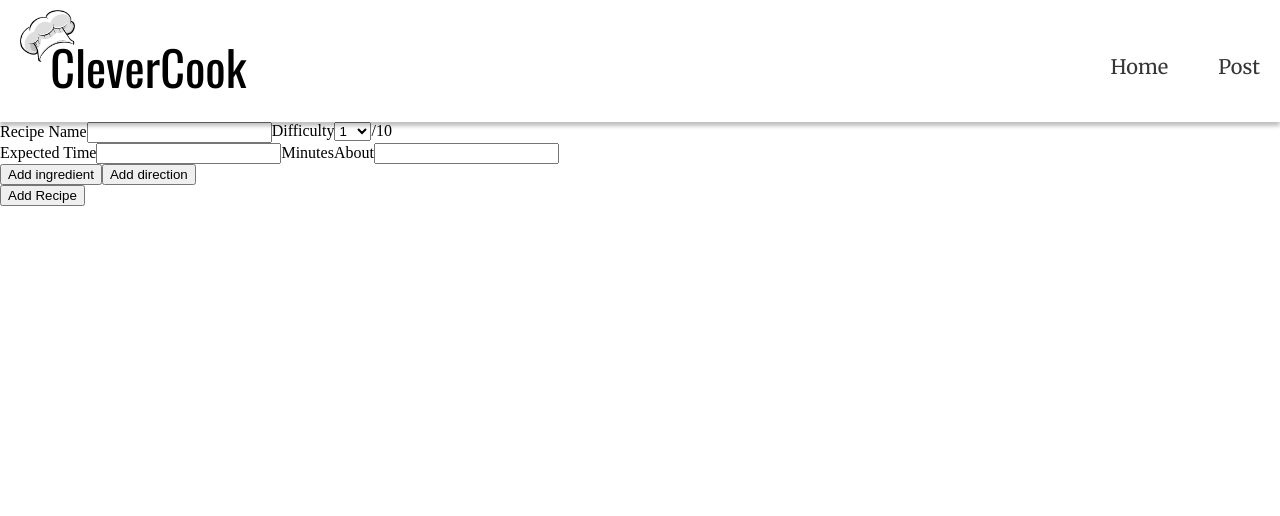
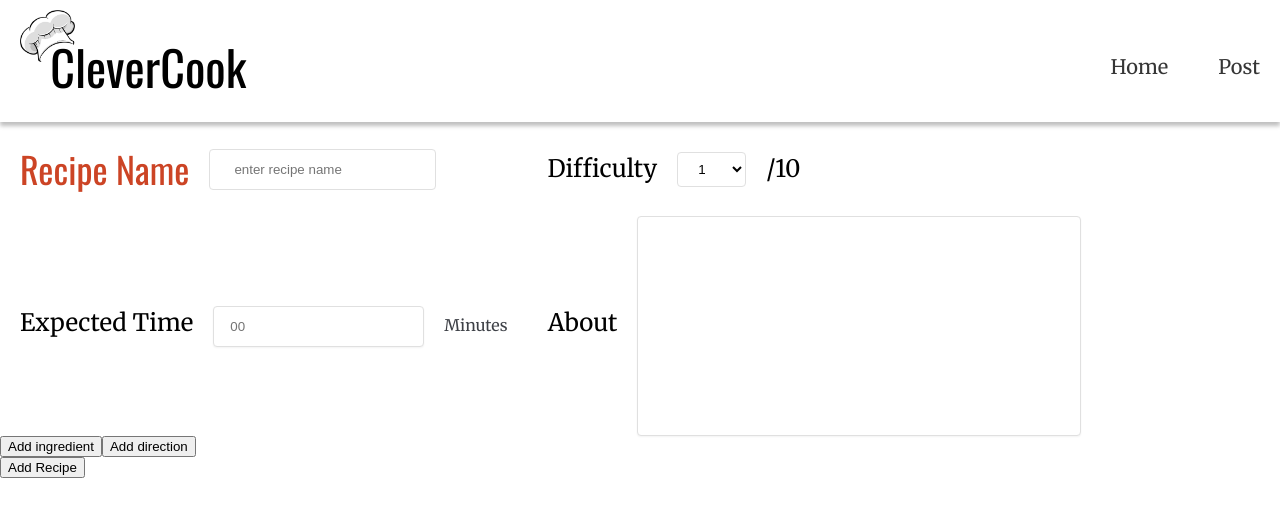
Before and after one commit to ampiaget/HCIProject, a React app in the folder prototype/client/: page /add in a window 1280 px wide. Shown: the top 516 px of the page. Built offline with nearby package versions, Linux system fonts and the light colour scheme.

Commit message:
partial styling for post recipe page

```diff
--- a/prototype/client/src/components/Add/Add.css
+++ b/prototype/client/src/components/Add/Add.css
@@ -4,4 +4,101 @@
     position: relative;
     display:flex;
     flex-direction: row;
+    align-items: center;
+    justify-content: left;
 }
+
+.add-recipe-name{
+    font-family: 'Oswald';
+    font-style: normal;
+    font-weight: 400;
+    font-size: 36px;
+    line-height: 150%;
+
+    color: #CC4425;
+    padding: 20px;
+}
+
+.row-one-left{
+    display:flex;
+    flex-direction: row;
+    align-items: center;
+    align-content: center;
+    margin-right: 91px;
+}
+
+.row-one-right{
+    display:flex;
+    flex-direction: row;
+    align-items: center;
+}
+
+.post-form-name-input{
+    padding: 12px 24px;
+
+    background: #FFFFFF;
+    border: 1px solid #E0E0E0;
+    border-radius: 4px;
+}
+
+.post-form-section-title{
+    font-family: 'Merriweather';
+    font-style: normal;
+    font-weight: 400;
+    font-size: 24px;
+    line-height: 150%;
+
+    color: #000000;
+
+    padding: 20px;
+}
+
+.post-form-difficulty-dropdown{
+    padding: 8px 16px;
+
+    background: #FFFFFF;
+    border: 1px solid #E0E0E0;
+    border-radius: 4px;
+}
+
+.post-form-small-text{
+    font-family: 'Merriweather';
+    font-style: normal;
+    font-weight: 400;
+    font-size: 16px;
+    line-height: 150%;
+
+    color: #3E4147;
+    padding: 20px;
+}
+
+.post-form-about-input{
+    padding: 12px 16px;
+    gap: 8px;
+
+    width: 410px;
+    height: 194px;
+
+    background: #FFFFFF;
+    border: 1px solid #E0E0E0;
+    /* Button Shadow */
+    box-shadow: 0px 1px 2px rgba(0, 0, 0, 0.05);
+    border-radius: 4px;
+
+    /* Inside auto layout */
+    flex: none;
+    order: 0;
+    align-self: stretch;
+    flex-grow: 1;
+
+}
+
+.post-form-number-input{
+padding: 12px 16px;
+gap: 8px;
+border: 1px solid #E0E0E0;
+/* Button Shadow */
+box-shadow: 0px 1px 2px rgba(0, 0, 0, 0.05);
+border-radius: 4px;
+
+}
--- a/prototype/client/src/components/Add/Add.js
+++ b/prototype/client/src/components/Add/Add.js
@@ -85,13 +85,13 @@ const Add = () => {
   return (
     <form onSubmit={handleSubmit} className='post-form'>
       <div className='post-row'>
-        <div>
-          <span>Recipe Name</span>
-          <input type="text" name="title" value={newRecipe.title} onChange={handleChange} />
+        <div className='row-one-left'>
+          <span className='add-recipe-name'>Recipe Name</span>
+          <input className='post-form-name-input' type="text" name="title" value={newRecipe.title} onChange={handleChange} placeholder='enter recipe name'/>
         </div>
-        <div>
-          <span>Difficulty</span>
-          <select value={newRecipe.difficulty} onChange={handleChange} name="difficulty">
+        <div className='row-one-right'>
+          <span className='post-form-section-title'>Difficulty</span>
+          <select className='post-form-difficulty-dropdown' value={newRecipe.difficulty} onChange={handleChange} name="difficulty" placeholder='0'>
             <option value="1">1</option>
             <option value="2">2</option>
             <option value="3">3</option>
@@ -103,18 +103,18 @@ const Add = () => {
             <option value="9">9</option>
             <option value="10">10</option>
           </select>
-          <span>/10</span>
+          <span className='post-form-section-title'>/10</span>
         </div>
       </div>
       <div className='post-row'>
         <div>
-          <span>Expected Time</span>
-          <input type="number" name="time" value={newRecipe.time} onChange={handleChange} />
-          <span>Minutes</span>
+          <span className='post-form-section-title'>Expected Time</span>
+          <input className='post-form-number-input' type="number" name="time" value={newRecipe.time} onChange={handleChange} placeholder='00'/>
+          <span className='post-form-small-text'>Minutes</span>
         </div>
         <div>
-          <span>About</span>
-          <input type="text" name="about" value={newRecipe.about} onChange={handleChange} />
+          <span className='post-form-section-title'>About</span>
+          <input className='post-form-about-input' type="text" name="about" value={newRecipe.about} onChange={handleChange} />
         </div>
       </div>
       <div className='post-row'>
```
